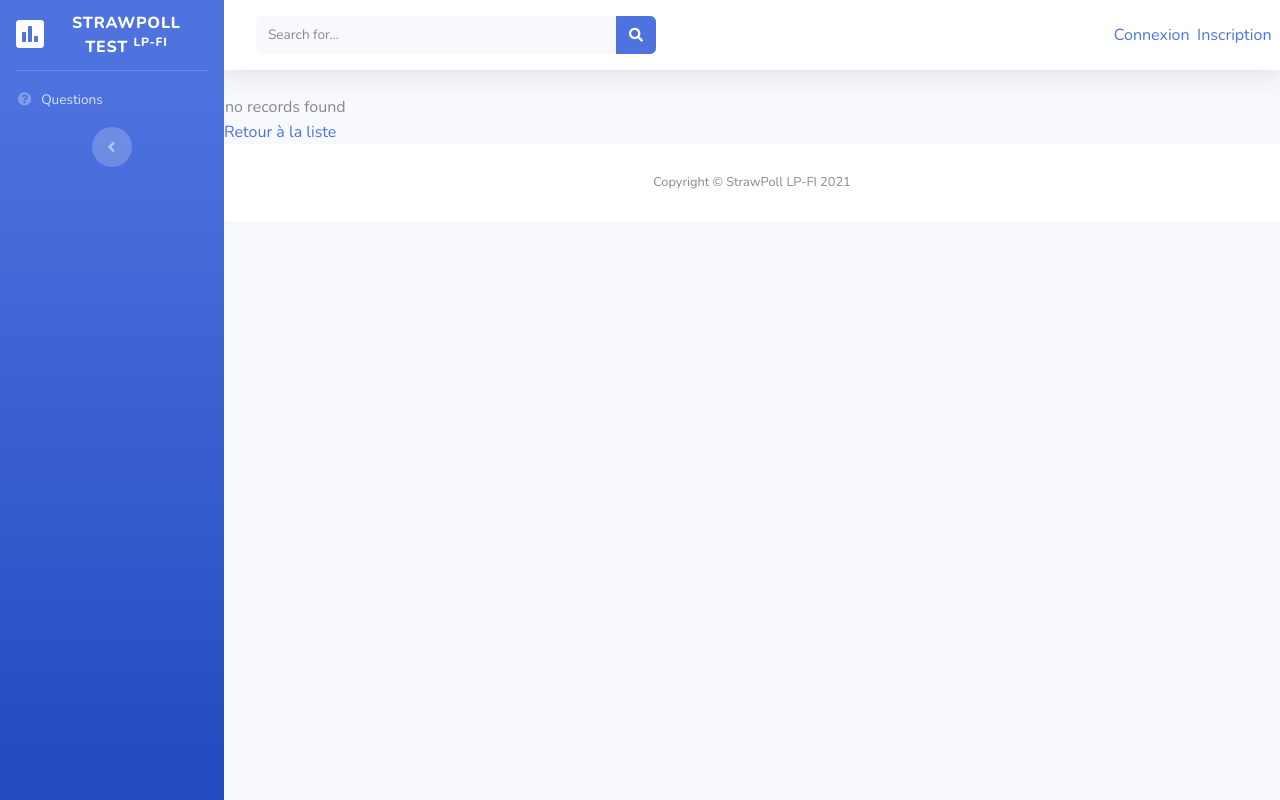
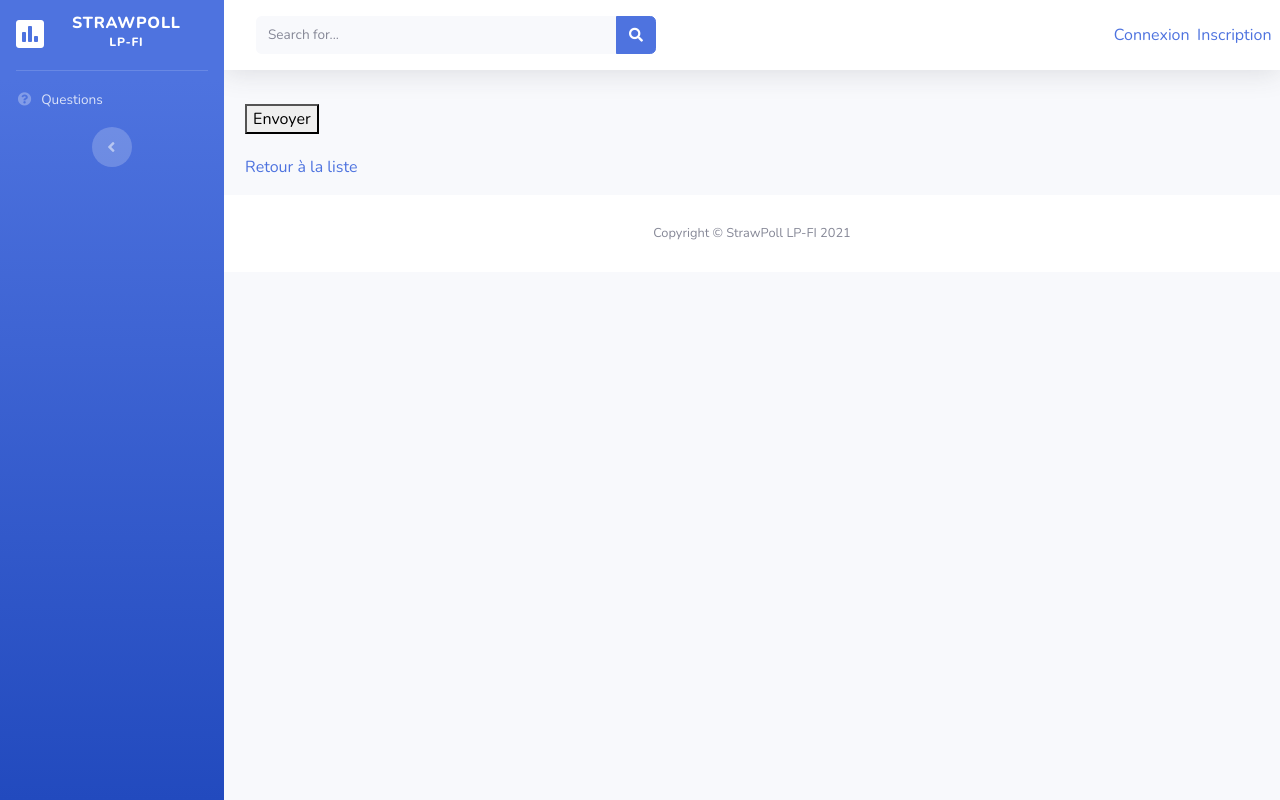
Before and after one commit to teffahiryan/lpdim-fi-symfony, a Symfony app: template templates/questions/show.html.twig in a window 1280 px wide. Run offline with Twig, Linux system fonts and the light colour scheme; the template is opened without the code that fills it, so the values that code supplies are empty; some libraries are stand-ins or nearby versions.

Commit message:
update project

```diff
--- a/src/Controller/QuestionsController.php
+++ b/src/Controller/QuestionsController.php
@@ -48,7 +48,7 @@ class QuestionsController extends AbstractController
         ]);
     }
 
-    #[Route('/{id}', name: 'questions_show', methods: ['GET'])]
+    #[Route('/show/{id}', name: 'questions_show', methods: ['GET'])]
     public function show(Questions $question, ReponsesRepository $reponsesRepository): Response
     {
         $reponses = $reponsesRepository->findBy(['questions' => $question->getId()]);
@@ -58,7 +58,7 @@ class QuestionsController extends AbstractController
         ]);
     }
 
-    #[Route('/{id}/edit', name: 'questions_edit', methods: ['GET', 'POST'])]
+    #[Route('/edit/{id}', name: 'questions_edit', methods: ['GET', 'POST'])]
     public function edit(Request $request, Questions $question): Response
     {
         $form = $this->createForm(QuestionsType::class, $question);
--- a/templates/home/includes/header.html.twig
+++ b/templates/home/includes/header.html.twig
@@ -8,7 +8,7 @@
         <div class="sidebar-brand-icon">
           <i class="fas fa-poll"></i>
         </div>
-        <div class="sidebar-brand-text mx-3">StrawPoll test <sup>LP-FI</sup></div>
+        <div class="sidebar-brand-text mx-3">StrawPoll <sup>LP-FI</sup></div>
       </a>
 
       <!-- Divider -->
--- a/templates/questions/show.html.twig
+++ b/templates/questions/show.html.twig
@@ -5,19 +5,16 @@
 {% block body %}
     <h1> {{ question.textQuestion }} </h1>
 
-    <table>
+    <form action="" method="post" style="margin-left: 2%;">
+        {% set input_type=question.isMultiple ? 'checkbox' : 'radio' %}
+
         {% for reponse in reponses %}
-            <tr>
-                <td>{{ reponse.textReponse }}</td>
-            </tr>
-        {% else %}
-            <tr>
-                <td colspan="3">no records found</td>
-            </tr>
+            <input type="{{input_type}}" name="answer[]" value="{{reponse.id}}"> {{reponse.textReponse}} <br />
         {% endfor %}
 
-    </table>
+        <button style="margin-top: 1%;"> Envoyer </button>
+    </form>
 
-    <a href="{{ path('questions_index') }}">Retour à la liste</a>
+    <a href="{{ path('questions_index') }}"> <p style="margin-top: 2%; margin-left: 2%;"> Retour à la liste </p> </a>
 
 {% endblock %}
```
Also changed, not shown: templates/questions/index.html.twig (+4 -4 lines), 1 other file.
